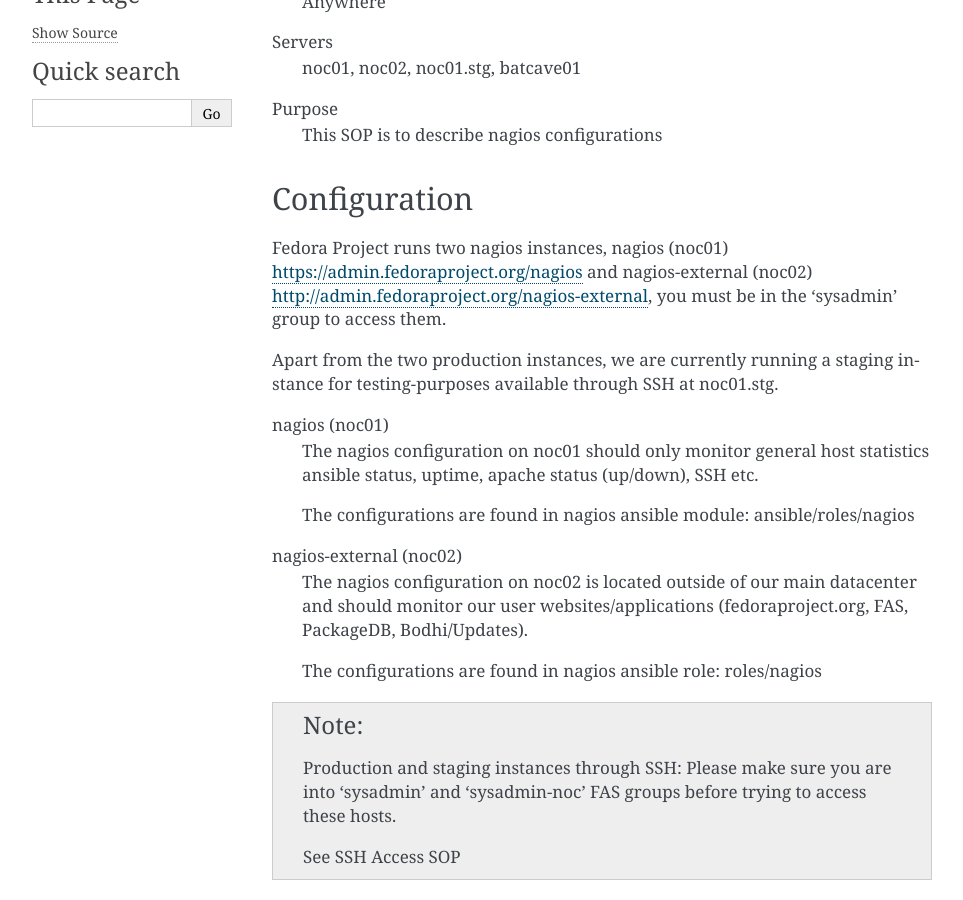
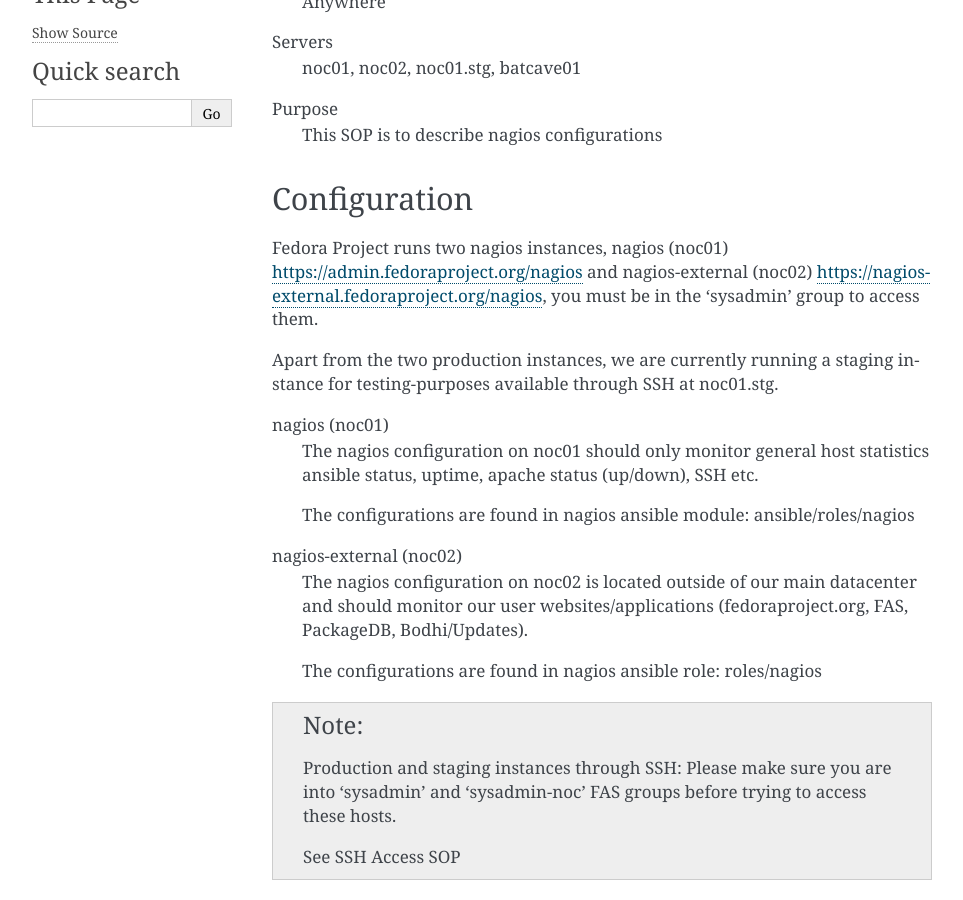
Before and after one commit to FrostyX/infra-docs, a Sphinx documentation site: the page built from docs/sysadmin-guide/sops/nagios.rst, in a window 1280 px wide and 900 px high, scrolled down 338 px. Shown: the whole window, without its empty margins (148-1111 px from the left). Built offline with Sphinx 7.4.7, drawn with Linux system fonts in a browser that asks for light colours; some of the changed lines change nothing that is shown.

Commit message:
Update nagios-external URL

```diff
--- a/docs/sysadmin-guide/sops/nagios.rst
+++ b/docs/sysadmin-guide/sops/nagios.rst
@@ -26,7 +26,7 @@
 
 Fedora Project runs two nagios instances, nagios (noc01)
 https://admin.fedoraproject.org/nagios and nagios-external (noc02)
-http://admin.fedoraproject.org/nagios-external, you must be in
+https://nagios-external.fedoraproject.org/nagios, you must be in
 the 'sysadmin' group to access them.
 
 Apart from the two production instances, we are currently running a staging
```
